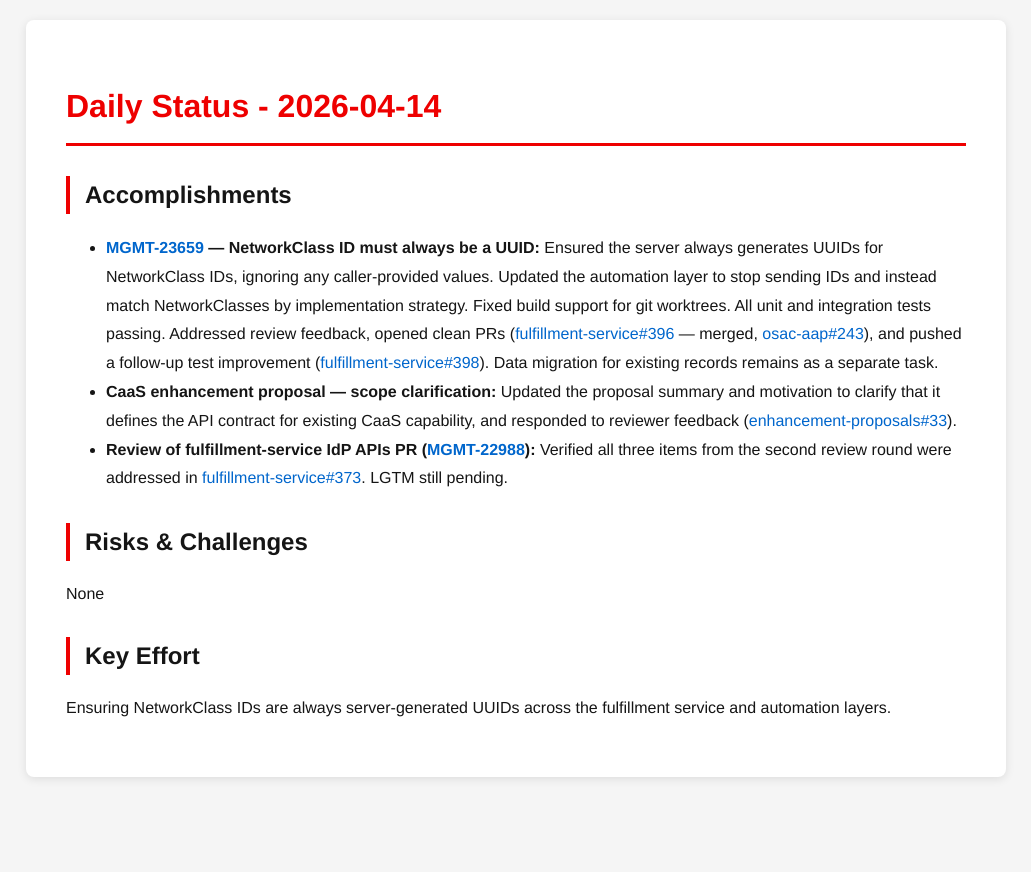
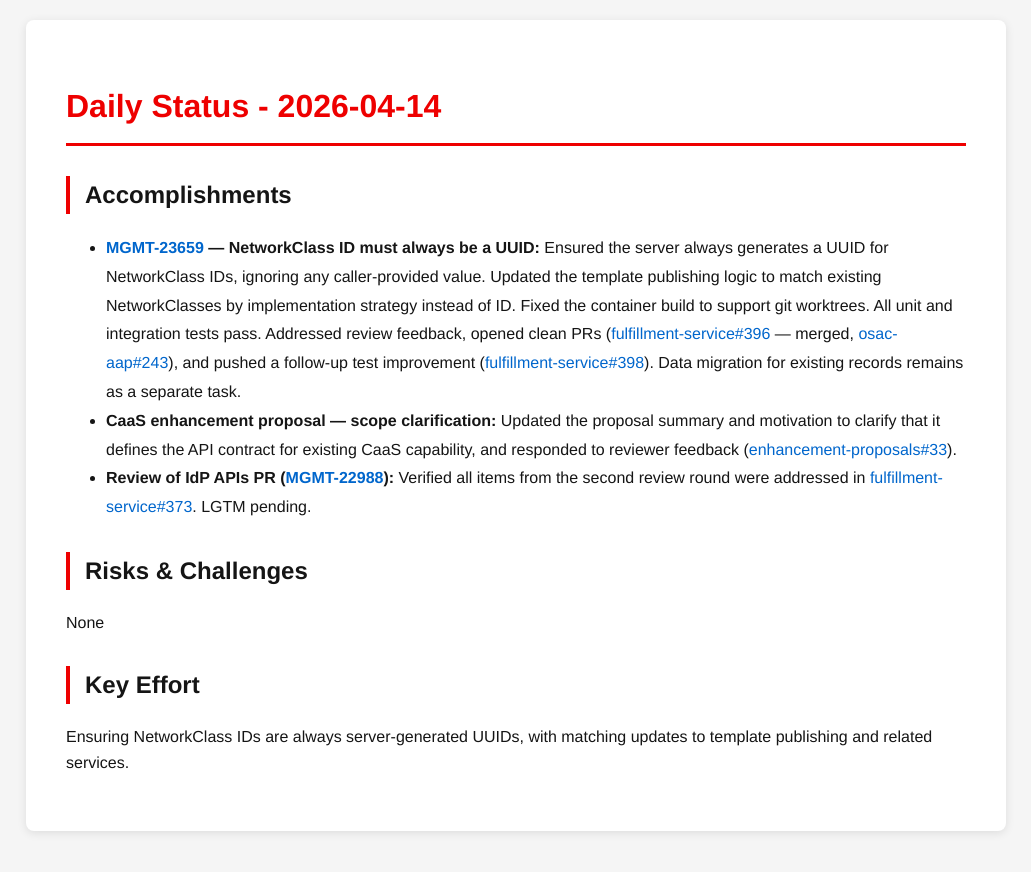
Before and after one commit to tzvatot/daily-status, a Jekyll site: the page built from 2026-04-14.md, in a window 1280 px wide. Shown: the top 872 px of the page, without its empty margins (124-1155 px from the left). Built offline with Jekyll 4.4.1, drawn with Linux system fonts in a browser that asks for light colours.

Commit message:
Daily status update - 2026-04-14

```diff
--- a/2026-04-14.md
+++ b/2026-04-14.md
@@ -7,12 +7,12 @@
 # Daily Status - 2026-04-14
 
 ## Accomplishments
-- **[MGMT-23659](https://issues.redhat.com/browse/MGMT-23659) — NetworkClass ID must always be a UUID:** Ensured the server always generates UUIDs for NetworkClass IDs, ignoring any caller-provided values. Updated the automation layer to stop sending IDs and instead match NetworkClasses by implementation strategy. Fixed build support for git worktrees. All unit and integration tests passing. Addressed review feedback, opened clean PRs ([fulfillment-service#396](https://github.com/osac-project/fulfillment-service/pull/396) — merged, [osac-aap#243](https://github.com/osac-project/osac-aap/pull/243)), and pushed a follow-up test improvement ([fulfillment-service#398](https://github.com/osac-project/fulfillment-service/pull/398)). Data migration for existing records remains as a separate task.
+- **[MGMT-23659](https://issues.redhat.com/browse/MGMT-23659) — NetworkClass ID must always be a UUID:** Ensured the server always generates a UUID for NetworkClass IDs, ignoring any caller-provided value. Updated the template publishing logic to match existing NetworkClasses by implementation strategy instead of ID. Fixed the container build to support git worktrees. All unit and integration tests pass. Addressed review feedback, opened clean PRs ([fulfillment-service#396](https://github.com/osac-project/fulfillment-service/pull/396) — merged, [osac-aap#243](https://github.com/osac-project/osac-aap/pull/243)), and pushed a follow-up test improvement ([fulfillment-service#398](https://github.com/osac-project/fulfillment-service/pull/398)). Data migration for existing records remains as a separate task.
 - **CaaS enhancement proposal — scope clarification:** Updated the proposal summary and motivation to clarify that it defines the API contract for existing CaaS capability, and responded to reviewer feedback ([enhancement-proposals#33](https://github.com/osac-project/enhancement-proposals/pull/33)).
-- **Review of fulfillment-service IdP APIs PR ([MGMT-22988](https://issues.redhat.com/browse/MGMT-22988)):** Verified all three items from the second review round were addressed in [fulfillment-service#373](https://github.com/osac-project/fulfillment-service/pull/373). LGTM still pending.
+- **Review of IdP APIs PR ([MGMT-22988](https://issues.redhat.com/browse/MGMT-22988)):** Verified all items from the second review round were addressed in [fulfillment-service#373](https://github.com/osac-project/fulfillment-service/pull/373). LGTM pending.
 
 ## Risks & Challenges
 None
 
 ## Key Effort
-Ensuring NetworkClass IDs are always server-generated UUIDs across the fulfillment service and automation layers.
+Ensuring NetworkClass IDs are always server-generated UUIDs, with matching updates to template publishing and related services.
```
